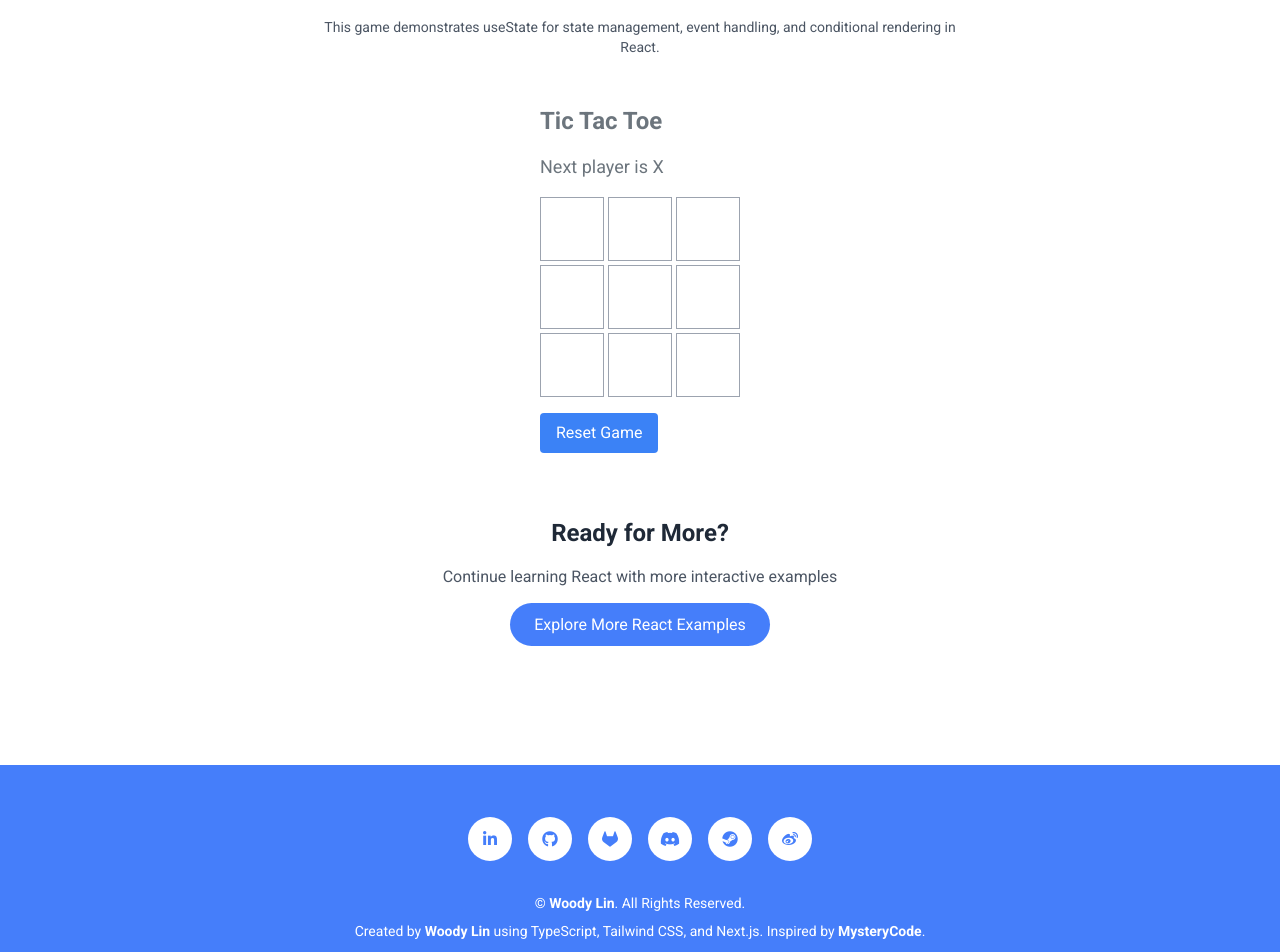
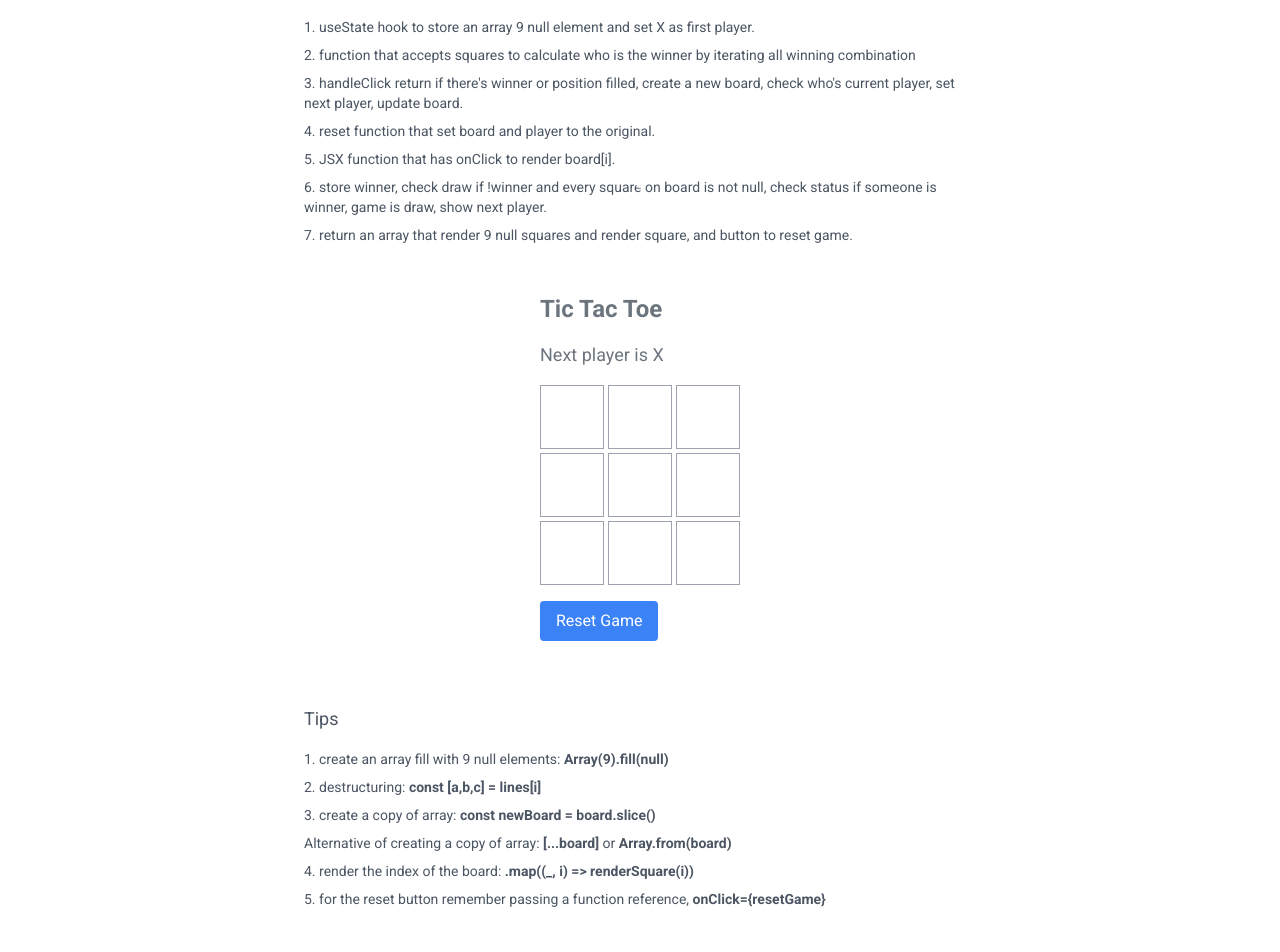
Before and after one commit to WoodyLinwc/Portfolio-Next.js, a Next.js app in the folder portfolio/: page /learning/react/tic-tac-toe in a window 1280 px wide. Shown: the part 560-1512 px from the top of the page. Built offline with nearby package versions, Linux system fonts and the light colour scheme.

Commit message:
Update page.tsx

```diff
--- a/portfolio/src/app/learning/react/tic-tac-toe/page.tsx
+++ b/portfolio/src/app/learning/react/tic-tac-toe/page.tsx
@@ -27,14 +27,38 @@ export default function TicTacToePage() {
                     </div>
 
                     {/* Description */}
-                    <div className="text-center mb-8">
+                    <div className="mb-8">
                         <p className="text-gray-600 text-lg max-w-2xl mx-auto mb-4">
-                            A classic Tic Tac Toe game built with React hooks!
+                            Logic implementation
+                        </p>
+                        <p className="text-gray-600 text-sm max-w-2xl mx-auto mb-2">
+                            1. useState hook to store an array 9 null element
+                            and set X as first player.
+                        </p>
+                        <p className="text-gray-600 text-sm max-w-2xl mx-auto mb-2">
+                            2. function that accepts squares to calculate who is
+                            the winner by iterating all winning combination
+                        </p>
+                        <p className="text-gray-600 text-sm max-w-2xl mx-auto mb-2">
+                            3. handleClick return if there's winner or position
+                            filled, create a new board, check who's current
+                            player, set next player, update board.
+                        </p>
+                        <p className="text-gray-600 text-sm max-w-2xl mx-auto mb-2">
+                            4. reset function that set board and player to the
+                            original.
+                        </p>
+                        <p className="text-gray-600 text-sm max-w-2xl mx-auto mb-2">
+                            5. JSX function that has onClick to render board[i].
+                        </p>
+                        <p className="text-gray-600 text-sm max-w-2xl mx-auto mb-2">
+                            6. store winner, check draw if !winner and every
+                            square on board is not null, check status if someone
+                            is winner, game is draw, show next player.
                         </p>
                         <p className="text-gray-600 text-sm max-w-2xl mx-auto">
-                            This game demonstrates useState for state
-                            management, event handling, and conditional
-                            rendering in React.
+                            7. return an array that render 9 null squares and
+                            render square, and button to reset game.
                         </p>
                     </div>
 
@@ -43,21 +67,39 @@ export default function TicTacToePage() {
                         <TicTacToe />
                     </div>
 
-                    {/* Next Steps */}
-                    <div className="text-center mt-12">
-                        <h3 className="text-2xl font-semibold mb-4 text-gray-800">
-                            Ready for More?
-                        </h3>
-                        <p className="text-gray-600 mb-6">
-                            Continue learning React with more interactive
-                            examples
+                    {/* Code Tips */}
+                    <div className="mb-8">
+                        <p className="text-gray-600 text-lg max-w-2xl mx-auto mb-4">
+                            Tips
                         </p>
-                        <Link
-                            href="/learning/react"
-                            className="bg-primary text-white px-6 py-3 rounded-full hover:bg-primary/90 transition-colors"
-                        >
-                            Explore More React Examples
-                        </Link>
+                        <p className="text-gray-600 text-sm max-w-2xl mx-auto mb-2">
+                            1. create an array fill with 9 null elements:{" "}
+                            <strong>Array(9).fill(null)</strong>
+                        </p>
+                        <p className="text-gray-600 text-sm max-w-2xl mx-auto mb-2">
+                            2. destructuring:{" "}
+                            <strong>const [a,b,c] = lines[i]</strong>
+                        </p>
+                        <p className="text-gray-600 text-sm max-w-2xl mx-auto mb-2">
+                            3. create a copy of array:{" "}
+                            <strong>const newBoard = board.slice()</strong>
+                        </p>
+                        <p className="text-gray-600 text-sm max-w-2xl mx-auto mb-2">
+                            Alternative of creating a copy of array:{" "}
+                            <strong>[...board]</strong> or{" "}
+                            <strong>Array.from(board)</strong>
+                        </p>
+                        <p className="text-gray-600 text-sm max-w-2xl mx-auto mb-2">
+                            4. render the index of the board:{" "}
+                            <strong>.map((_, i) ={">"} renderSquare(i))</strong>
+                        </p>
+                        <p className="text-gray-600 text-sm max-w-2xl mx-auto mb-2">
+                            5. for the reset button remember passing a function
+                            reference,{" "}
+                            <strong>
+                                onClick={"{"}resetGame{"}"}
+                            </strong>
+                        </p>
                     </div>
                 </div>
             </section>
```
